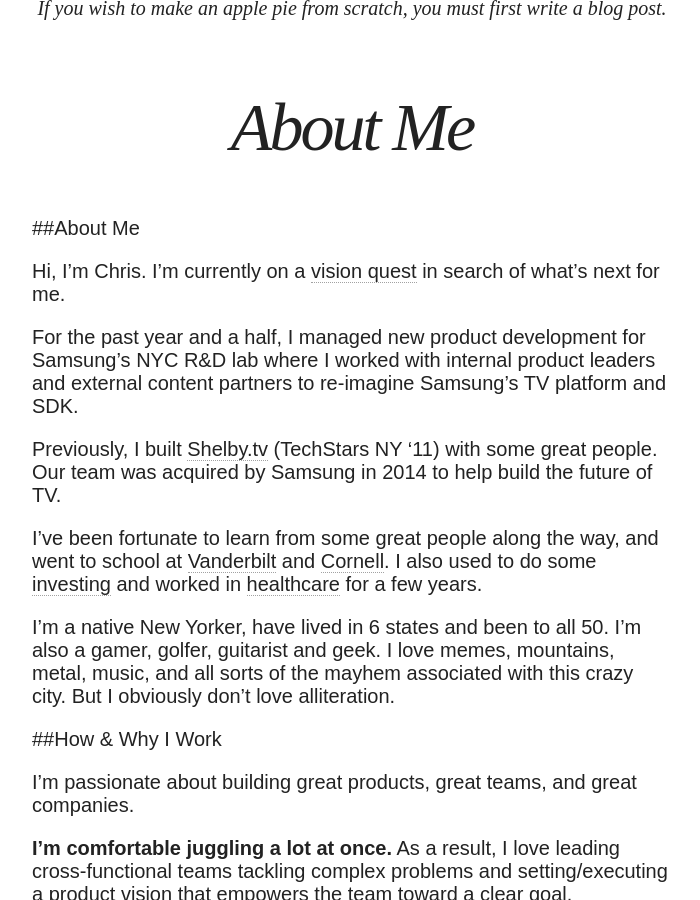
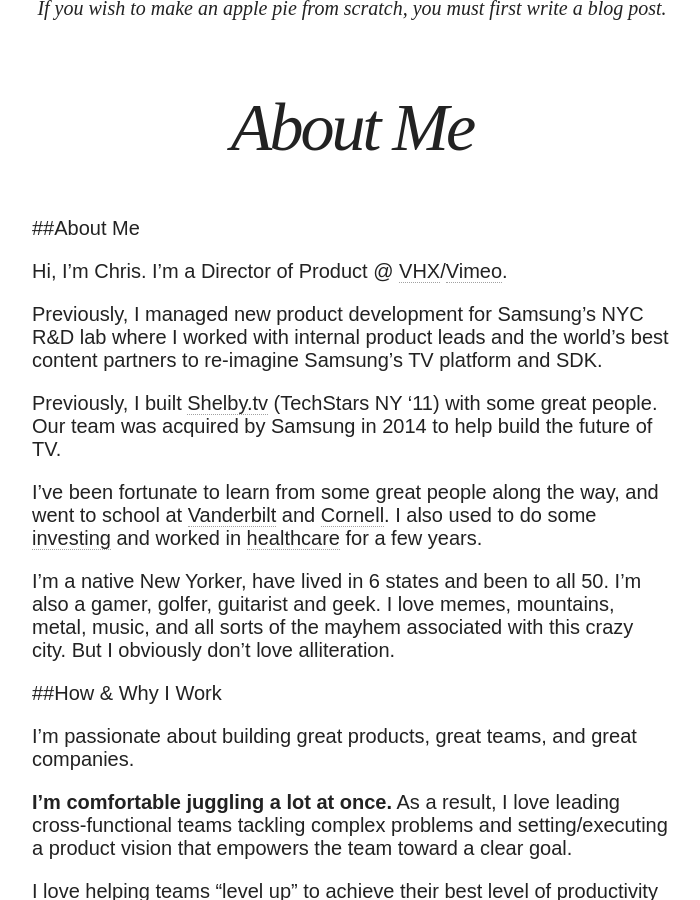
Before and after one commit to ckurdziel/ckurdziel.github.com, a Jekyll site: the page built from about.md, in a window 1280 px wide and 900 px high, scrolled down 375 px. Shown: the whole window, without its empty margins (288-988 px from the left). Built offline with Jekyll 4.4.1, drawn with Linux system fonts in a browser that asks for light colours; nearby versions of some CDN libraries.

Commit message:
update bio

```diff
--- a/about.md
+++ b/about.md
@@ -3,13 +3,13 @@ layout: page
 permalink: /about/
 title: About Me
 tags: [about, me, chris kurdziel]
-modified: 9-24-2015
+modified: 6-08-2016
 ---
 ##About Me
 
-Hi, I'm Chris. I'm currently on a [vision quest](https://www.youtube.com/watch?v=FbccrO8qKog) in search of what's next for me.
+Hi, I'm Chris. I'm a Director of Product @ [VHX](http://vhx.tv)/[Vimeo](http://vimeo.com).
 
-For the past year and a half, I managed new product development for Samsung’s NYC R&D lab where I worked with internal product leaders and external content partners to re-imagine Samsung’s TV platform and SDK.
+Previously, I managed new product development for Samsung’s NYC R&D lab where I worked with internal product leads and the world's best content partners to re-imagine Samsung’s TV platform and SDK.
 
 Previously, I built [Shelby.tv](http://shelby.tv) (TechStars NY '11) with some great people. Our team was acquired by Samsung in 2014 to help build the future of TV.
 
```
